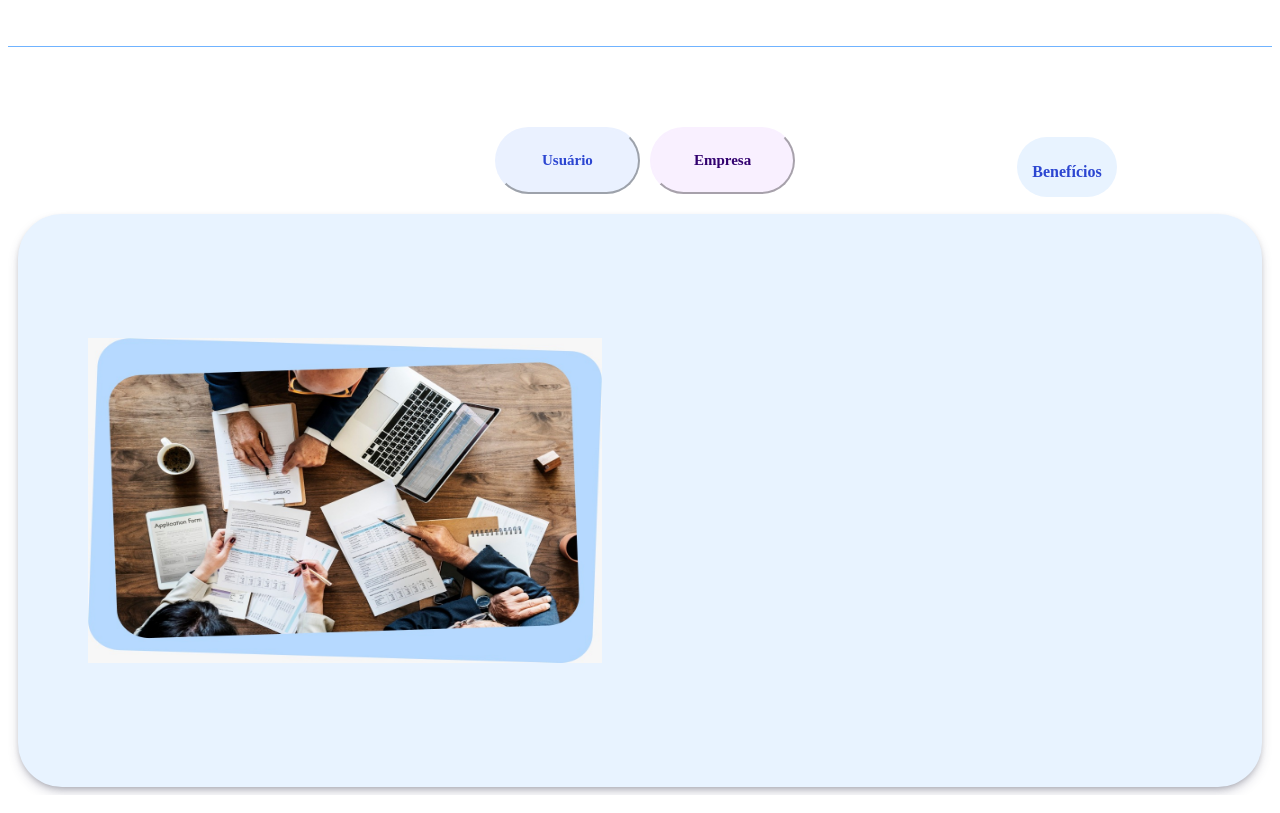
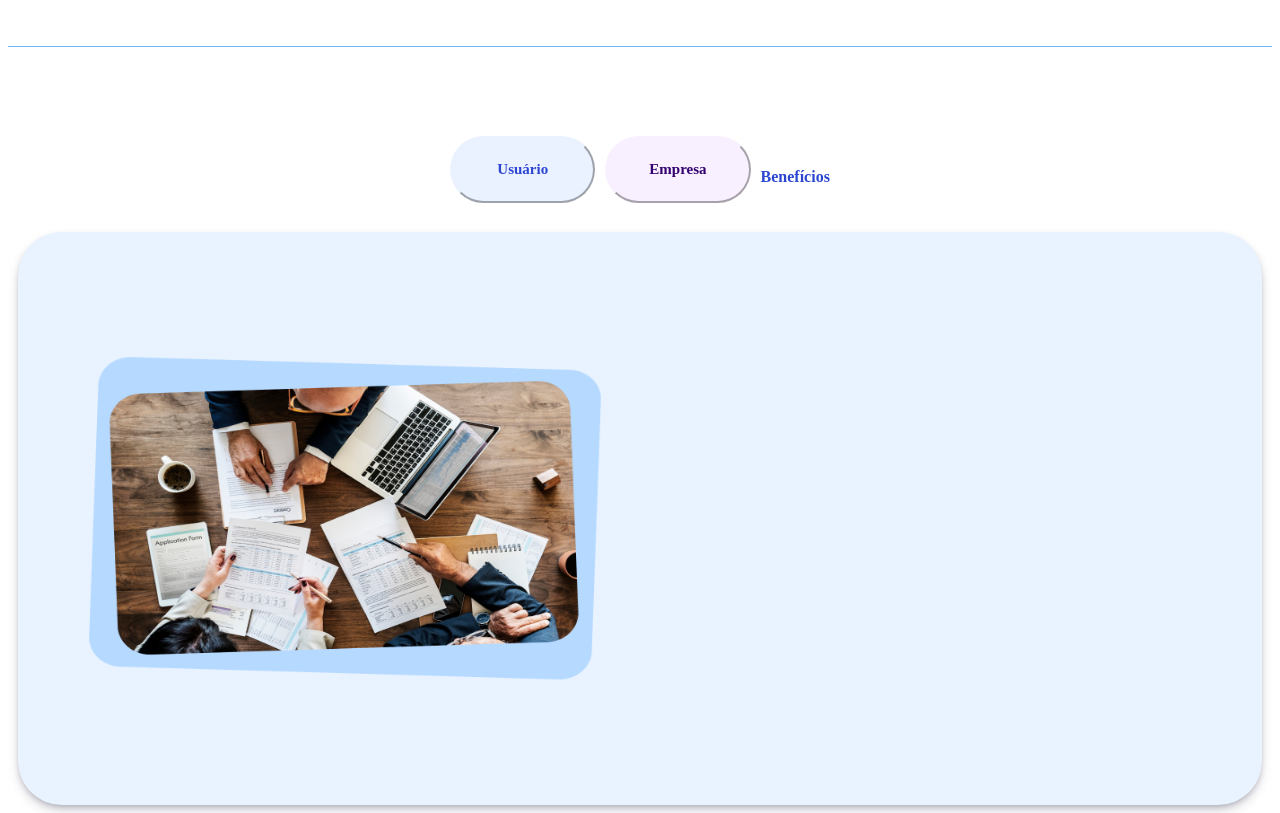
Before and after one commit to Incluses/Landing-page, a React app in the folder Landing_page_Inclusis/: page / in a window 1280 px wide. Shown: the part 1800-2613 px from the top of the page. Built offline with nearby package versions, Linux system fonts and the light colour scheme; the HTML template or start-up script is replaced by a standard one; a web font is replaced by a local one.

Commit message:
Arrumando as imagens na área de conteúdo da Landing Page. Temos que a arrumar o bottom de benefícios

```diff
--- a/Landing_page_Inclusis/src/components/conteudo/Botao.module.css
+++ b/Landing_page_Inclusis/src/components/conteudo/Botao.module.css
@@ -14,3 +14,8 @@
     background-color: #80a7fe;
     border-color: #80a7fe;
 }
+
+.botaoUm:target{
+    background-color: #3575ff;
+    border-color: #3575ff;
+}
--- a/Landing_page_Inclusis/src/components/conteudo/BotaoDois.module.css
+++ b/Landing_page_Inclusis/src/components/conteudo/BotaoDois.module.css
@@ -14,3 +14,8 @@
     background-color: #bf57ff;
     border-color: #bf57ff;
 }
+
+.botaoDois:active{
+    background-color: #9d00ff !important;
+    border-color: #9d00ff !important;
+}
--- a/Landing_page_Inclusis/src/components/conteudo/Conteudo.jsx
+++ b/Landing_page_Inclusis/src/components/conteudo/Conteudo.jsx
@@ -27,12 +27,12 @@ function Conteudo() {
                 <div>
                     {botaoSelecionado === 'usuario' && (
                         <div className={style.divMaeUsuario}>
-                            <img src="src\assets\eaf133c9-e76f-47d2-b293-8419d9ac55b0.png" alt="fundo_azul" id={style.imagemOrganizacao} />
+                            <img src="src\assets\Group 190.png" alt="fundo_azul" id={style.imagemOrganizacao} />
                         </div>
                     )}
                     {botaoSelecionado === 'empresa' && (
                         <div className={style.divMaeEmpresa}>
-                            <img src="src\assets\ff19c974-63fc-4ec6-9e79-0a3188d61a6f.png" alt="fundo_roxo" id={style.imagemOrganizacao} />
+                            <img src="src\assets\Group 191.png" alt="fundo_roxo" id={style.imagemOrganizacao} />
                         </div>
                     )}
                 </div>
--- a/Landing_page_Inclusis/src/components/conteudo/Conteudo.module.css
+++ b/Landing_page_Inclusis/src/components/conteudo/Conteudo.module.css
@@ -16,16 +16,11 @@
 }
 
 #divBeneficios {
-    width: 100px;
-    background-color: #e8f3ff;
-    border-radius: 35.5px;
     display: flex;
     justify-content: center;
     align-items: center;
-    position: absolute;
-    top: 10px;
-    right: 155px;
-    padding-top: 10px;
+    margin-top: 15px;
+
 }
 
 #beneficios {
@@ -33,6 +28,7 @@
     font-size: 16px;
     color: #2C46D1;
     text-align: center;
+    padding: 10px 10px;
 }
 
 .divMaeUsuario {
@@ -45,7 +41,6 @@
     justify-content: flex-start;
     align-items: center;
     padding-left: 50px;
-
 }
 
 .divMaeEmpresa {
```
Also changed, not shown: Landing_page_Inclusis/src/assets/Group 190.png (added), Landing_page_Inclusis/src/assets/Group 191.png (added).
